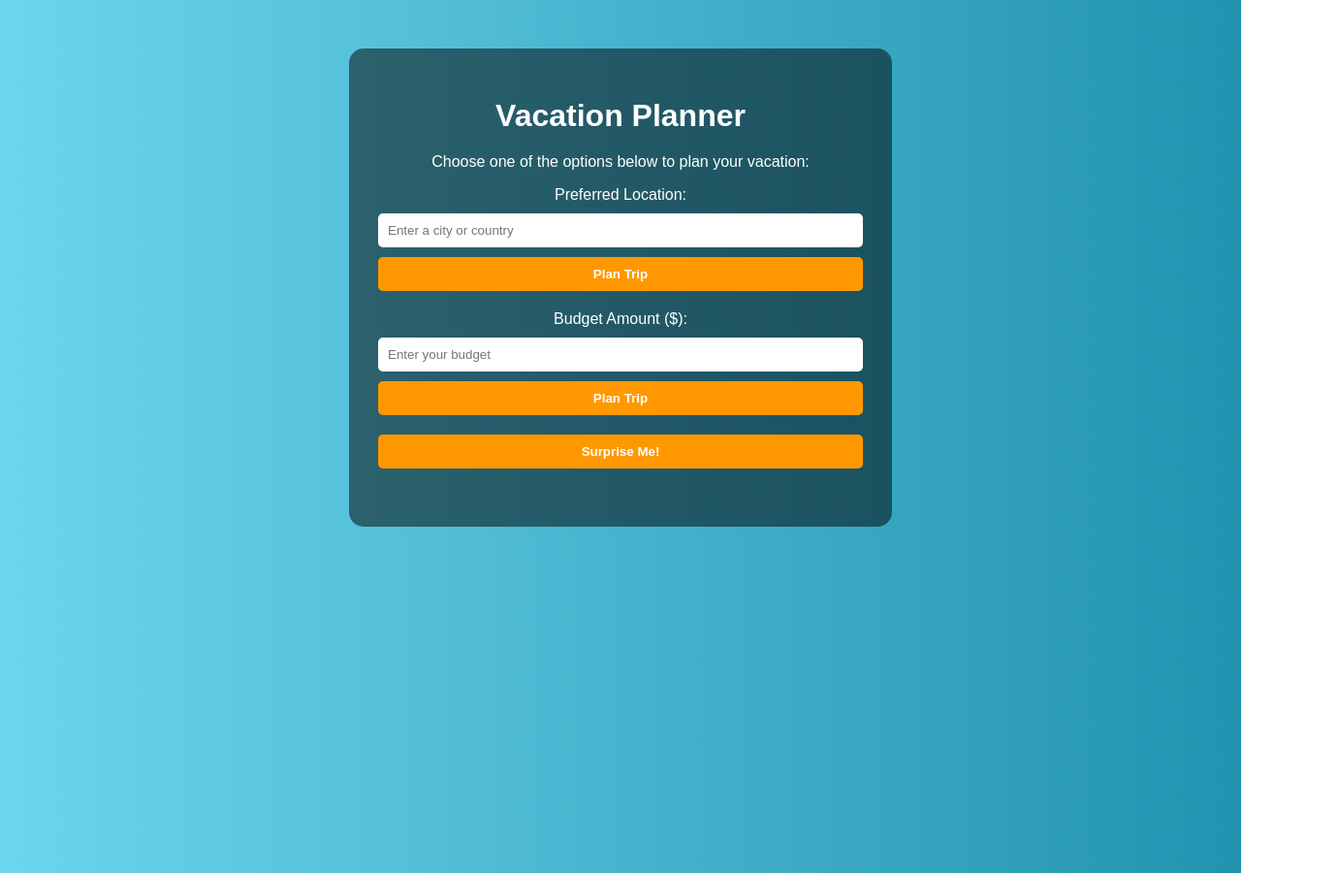
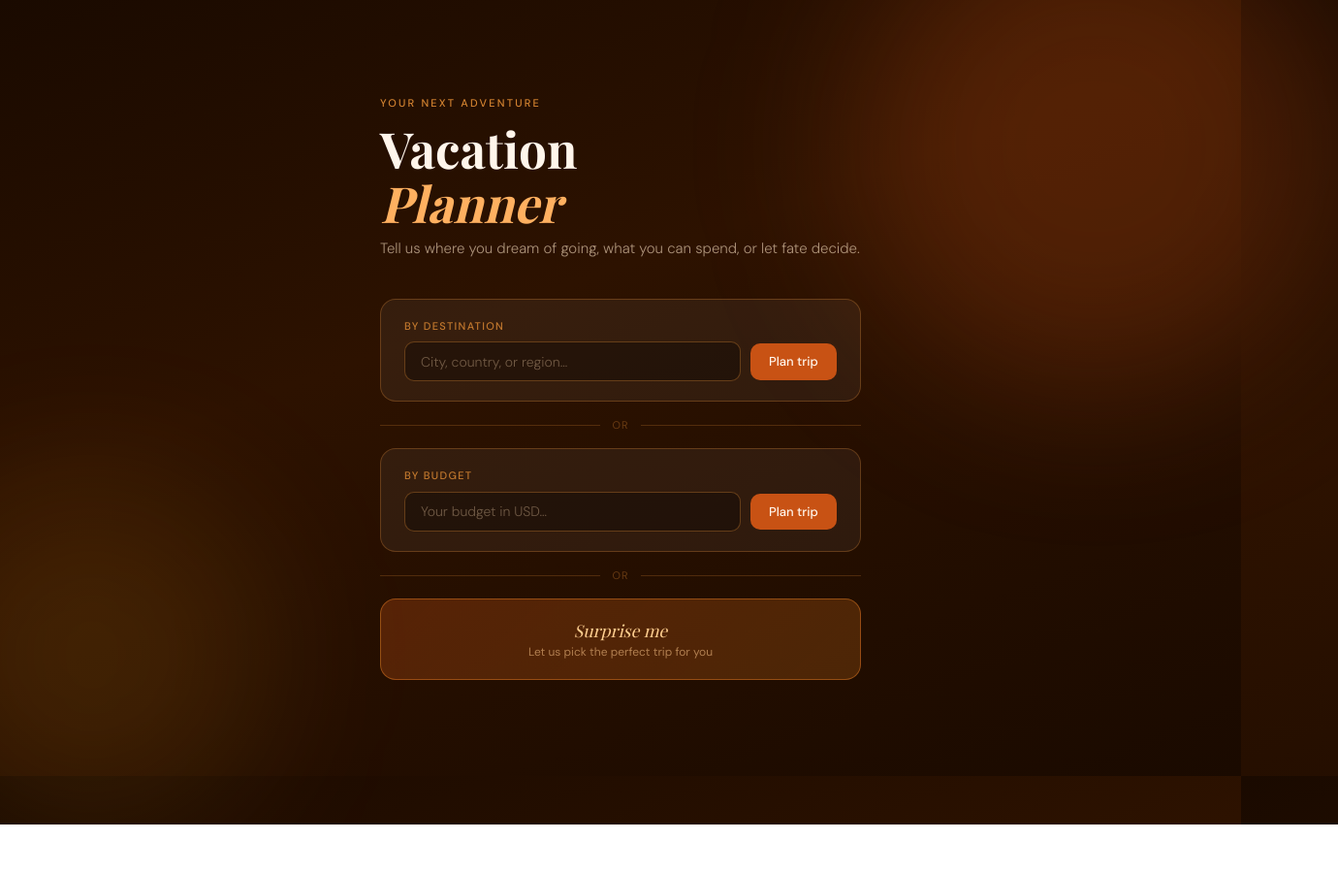
Before and after one commit to chinzie98/event_planner, a plain HTML site: page index.html in a window 1280 px wide. Shown: the whole page at 97% size, 1380 px wide, since content can reach past the window. After the commit the page ends 850 px from the top, so only its background shows below. Drawn offline with nearby package versions, Linux system fonts and the light colour scheme; a web font is replaced by a local one.

Commit message:
UI Improvements with Claude

```diff
--- a/index.html
+++ b/index.html
@@ -4,29 +4,48 @@
   <meta charset="UTF-8">
   <meta name="viewport" content="width=device-width, initial-scale=1.0">
   <title>Vacation Planner</title>
+  <link rel="preconnect" href="https://fonts.googleapis.com">
+  <link rel="preconnect" href="https://fonts.gstatic.com" crossorigin>
+  <link href="https://fonts.googleapis.com/css2?family=Playfair+Display:ital,wght@0,400;0,700;1,400&family=DM+Sans:wght@300;400;500&display=swap" rel="stylesheet">
   <link rel="stylesheet" href="vacay.css">
 </head>
 <body>
+
+  <div class="bg-orb bg-orb-1"></div>
+  <div class="bg-orb bg-orb-2"></div>
+
   <div class="container">
-        <h1>Vacation Planner</h1>
-        <p>Choose one of the options below to plan your vacation:</p>
+    <p class="eyebrow">Your next adventure</p>
+    <h1>Vacation<br><em>Planner</em></h1>
+    <p class="subtitle">Tell us where you dream of going, what you can spend, or let fate decide.</p>
 
     <div class="options">
+
       <div class="option">
-                <label for="location">Preferred Location:</label>
-                <input type="text" id="location" placeholder="Enter a city or country">
-                <button onclick="planVacation('location')">Plan Trip</button>
+        <p class="option-label">By destination</p>
+        <div class="input-row">
+          <input type="text" id="location" placeholder="City, country, or region…">
+          <button onclick="planVacation('location')">Plan trip</button>
+        </div>
       </div>
 
+      <div class="divider">or</div>
+
       <div class="option">
-                <label for="budget">Budget Amount ($):</label>
-                <input type="number" id="budget" placeholder="Enter your budget">
-                <button onclick="planVacation('budget')">Plan Trip</button>
+        <p class="option-label">By budget</p>
+        <div class="input-row">
+          <input type="number" id="budget" placeholder="Your budget in USD…">
+          <button onclick="planVacation('budget')">Plan trip</button>
+        </div>
       </div>
 
-            <div class="option">
-                <button class="surprise" onclick="planVacation('surprise')">Surprise Me!</button>
+      <div class="divider">or</div>
+
+      <div class="option option-surprise" onclick="planVacation('surprise')">
+        <p class="surprise-title">Surprise me</p>
+        <p class="surprise-sub">Let us pick the perfect trip for you</p>
       </div>
+
     </div>
 
     <div id="result"></div>
--- a/vacay.css
+++ b/vacay.css
@@ -1,60 +1,226 @@
-body {
-    font-family: 'Arial', sans-serif;
-    background: linear-gradient(to right, #6dd5ed, #2193b0);
-    color: #fff;
-    text-align: center;
-    padding: 50px 20px;
-    min-height: 100vh;
-    margin: 0;
+/* ── Reset ── */
+*, *::before, *::after {
+  box-sizing: border-box;
+  margin: 0;
+  padding: 0;
 }
 
+/* ── Page ── */
+body {
+  font-family: 'DM Sans', sans-serif;
+  min-height: 100vh;
+  background: linear-gradient(160deg, #1a0a00 0%, #2d1200 40%, #1a0a00 100%);
+  display: flex;
+  align-items: center;
+  justify-content: center;
+  position: relative;
+  overflow: hidden;
+}
+
+/* ── Background glow orbs ── */
+.bg-orb {
+  position: absolute;
+  border-radius: 50%;
+  filter: blur(80px);
+  pointer-events: none;
+  z-index: 0;
+}
+
+.bg-orb-1 {
+  width: 500px;
+  height: 500px;
+  background: rgba(200, 80, 20, 0.25);
+  top: -100px;
+  right: -100px;
+}
+
+.bg-orb-2 {
+  width: 350px;
+  height: 350px;
+  background: rgba(255, 160, 30, 0.12);
+  bottom: -50px;
+  left: -80px;
+}
+
+/* ── Main container ── */
 .container {
-    background: rgba(0, 0, 0, 0.5);
-    padding: 30px;
-    border-radius: 15px;
-    max-width: 500px;
-    margin: auto;
+  position: relative;
+  z-index: 1;
+  width: 100%;
+  max-width: 560px;
+  padding: 3rem 2rem;
+}
+
+/* ── Header ── */
+.eyebrow {
+  font-size: 11px;
+  font-weight: 500;
+  letter-spacing: 0.2em;
+  text-transform: uppercase;
+  color: rgba(255, 160, 60, 0.8);
+  margin-bottom: 0.75rem;
 }
 
 h1 {
-    margin-bottom: 20px;
+  font-family: 'Playfair Display', serif;
+  font-size: clamp(2.4rem, 6vw, 3.2rem);
+  font-weight: 700;
+  color: #fff5eb;
+  line-height: 1.1;
+  margin-bottom: 0.4rem;
 }
 
+h1 em {
+  font-style: italic;
+  color: #ffb060;
+}
+
+.subtitle {
+  font-size: 15px;
+  font-weight: 300;
+  color: rgba(255, 230, 200, 0.6);
+  line-height: 1.6;
+  margin-bottom: 2.5rem;
+}
+
+/* ── Option cards ── */
 .options {
-    display: flex;
-    flex-direction: column;
-    gap: 20px;
+  display: flex;
+  flex-direction: column;
+  gap: 14px;
 }
 
 .option {
-    display: flex;
-    flex-direction: column;
-    gap: 10px;
+  background: rgba(255, 255, 255, 0.05);
+  border: 0.5px solid rgba(255, 160, 60, 0.25);
+  border-radius: 16px;
+  padding: 1.25rem 1.5rem;
+  transition: background 0.2s, border-color 0.2s;
 }
 
-input {
-    padding: 10px;
-    border-radius: 5px;
-    border: none;
+.option:hover {
+  background: rgba(255, 255, 255, 0.08);
+  border-color: rgba(255, 160, 60, 0.45);
 }
 
-button {
-    padding: 10px;
-    border-radius: 5px;
-    border: none;
-    background-color: #ff9800;
-    color: #fff;
-    cursor: pointer;
-    font-weight: bold;
-    transition: background 0.3s;
+.option-label {
+  font-size: 11px;
+  font-weight: 500;
+  letter-spacing: 0.12em;
+  text-transform: uppercase;
+  color: rgba(255, 160, 60, 0.7);
+  margin-bottom: 0.6rem;
 }
 
-button:hover {
-    background-color: #e68900;
+/* ── Input rows ── */
+.input-row {
+  display: flex;
+  gap: 10px;
+  align-items: center;
 }
 
+input[type="text"],
+input[type="number"] {
+  flex: 1;
+  background: rgba(0, 0, 0, 0.3);
+  border: 0.5px solid rgba(255, 160, 60, 0.3);
+  border-radius: 10px;
+  padding: 0.65rem 1rem;
+  font-family: 'DM Sans', sans-serif;
+  font-size: 14px;
+  font-weight: 300;
+  color: #fff5eb;
+  outline: none;
+  transition: border-color 0.2s;
+}
+
+input::placeholder {
+  color: rgba(255, 220, 180, 0.35);
+}
+
+input:focus {
+  border-color: rgba(255, 160, 60, 0.7);
+}
+
+/* ── Buttons ── */
+button {
+  background: #c85214;
+  border: none;
+  border-radius: 10px;
+  padding: 0.65rem 1.2rem;
+  font-family: 'DM Sans', sans-serif;
+  font-size: 13px;
+  font-weight: 500;
+  color: #fff5eb;
+  cursor: pointer;
+  white-space: nowrap;
+  transition: background 0.2s, transform 0.1s;
+}
+
+button:hover { background: #e06020; }
+button:active { transform: scale(0.97); }
+
+/* ── Surprise card ── */
+.option-surprise {
+  background: linear-gradient(135deg, rgba(200, 82, 20, 0.3), rgba(255, 140, 30, 0.2));
+  border-color: rgba(255, 140, 40, 0.4);
+  text-align: center;
+  cursor: pointer;
+  transition: background 0.2s, transform 0.1s;
+}
+
+.option-surprise:hover {
+  background: linear-gradient(135deg, rgba(200, 82, 20, 0.45), rgba(255, 140, 30, 0.3));
+  transform: translateY(-1px);
+}
+
+.option-surprise:active { transform: scale(0.98); }
+
+.surprise-title {
+  font-family: 'Playfair Display', serif;
+  font-size: 1.1rem;
+  font-style: italic;
+  color: #ffcf90;
+  margin-bottom: 0.2rem;
+}
+
+.surprise-sub {
+  font-size: 12px;
+  color: rgba(255, 200, 140, 0.55);
+}
+
+/* ── Divider ── */
+.divider {
+  display: flex;
+  align-items: center;
+  gap: 12px;
+  color: rgba(255, 160, 60, 0.3);
+  font-size: 11px;
+  letter-spacing: 0.1em;
+  text-transform: uppercase;
+  margin: 0.2rem 0;
+}
+
+.divider::before,
+.divider::after {
+  content: '';
+  flex: 1;
+  height: 0.5px;
+  background: rgba(255, 160, 60, 0.2);
+}
+
+/* ── Result box ── */
 #result {
-    margin-top: 30px;
-    font-size: 18px;
-    font-weight: bold;
+  margin-top: 1.5rem;
+  background: rgba(0, 0, 0, 0.25);
+  border: 0.5px solid rgba(255, 160, 60, 0.2);
+  border-radius: 16px;
+  padding: 1.25rem 1.5rem;
+  font-size: 14px;
+  font-weight: 300;
+  color: rgba(255, 230, 200, 0.85);
+  line-height: 1.8;
+  display: none;
 }
+
+#result.visible { display: block; }
```
Lines whose indentation alone changed are shown as unchanged.
